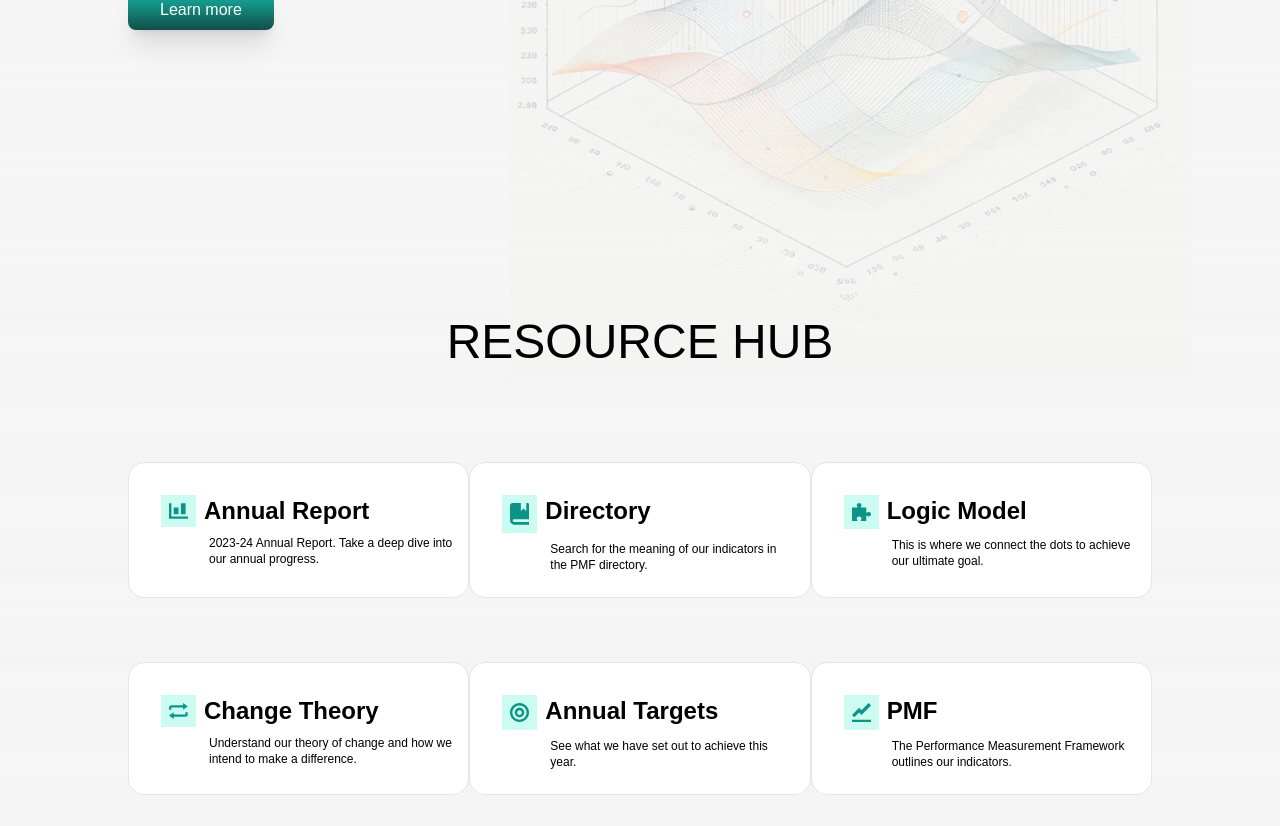
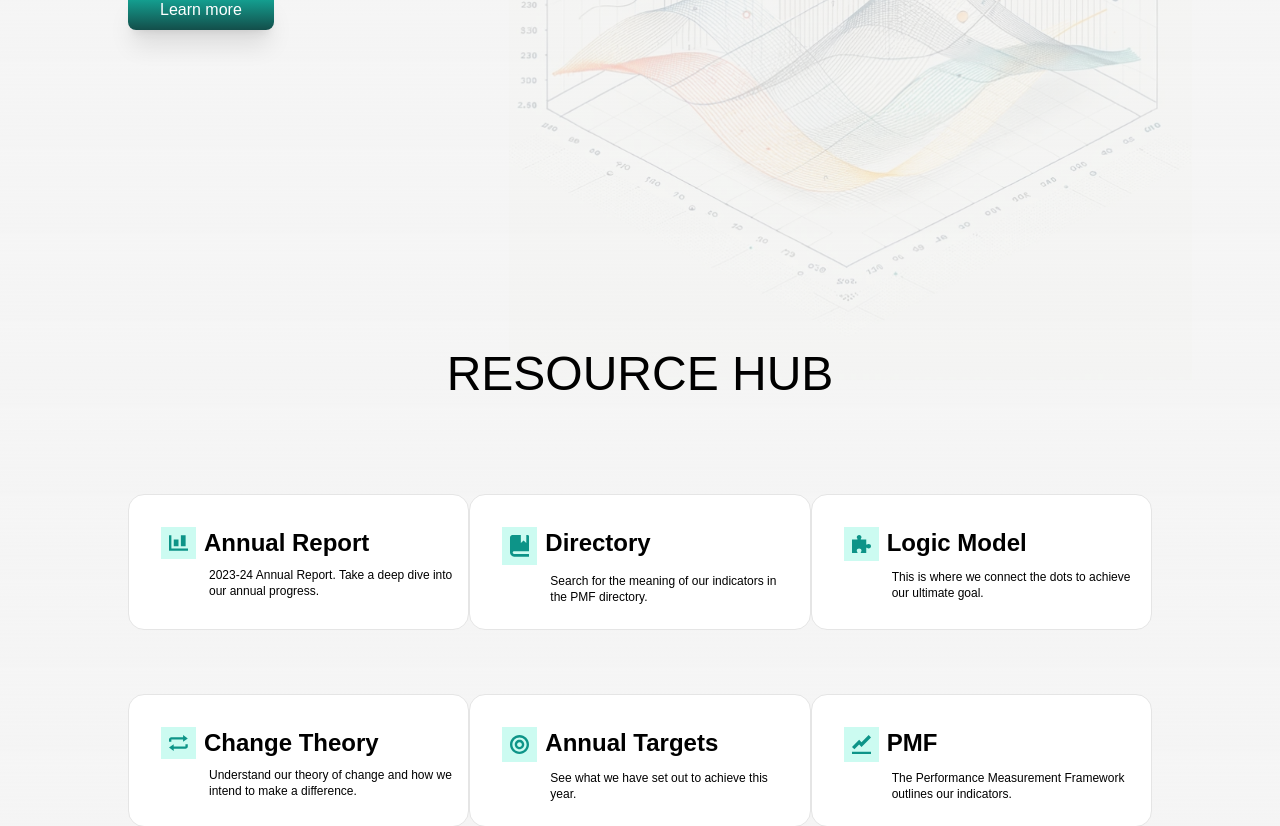
Before and after one commit to rosennabs/surveysalud, a Next.js app: page / in a window 1280 px wide. Shown: the part 500-1326 px from the top of the page. Built offline with nearby package versions, Linux system fonts and the light colour scheme.

Commit message:
Scroll to resource hub section when resource is clicked

```diff
--- a/src/app/page.tsx
+++ b/src/app/page.tsx
@@ -76,9 +76,9 @@ export default function Home() {
 
       {/* Section: Resource Hub */}
 
-      <section className="flex flex-col items-center mx-32">
+      <section id="resource-hub" className="flex flex-col items-center mx-32 mt-48">
 
-        <h1 className="text-5xl text-black mt-48 pb-8 z-10">RESOURCE HUB</h1>
+        <h1 className="text-5xl text-black pb-8 mt-8 z-10">RESOURCE HUB</h1>
 
         <div className="flex flex-row justify-between text-black w-full z-10 mt-16">
           <div
--- a/src/components/DropDown.tsx
+++ b/src/components/DropDown.tsx
@@ -2,7 +2,7 @@ import React from 'react';
 import styled from 'styled-components';
 
 const DropDownContainer = styled.div`
-  background-color: white;
+  background-color: #f0fdfa;
   width: 180px;
   position: absolute;
   cursor: pointer;
--- a/src/components/Header.tsx
+++ b/src/components/Header.tsx
@@ -29,6 +29,11 @@ export default function Header() {
   const handleNavClick = (nav: string) => {
     setActiveNav(nav);
     nav === "about" ? setDropdownMenu(!dropdownMenu) : setDropdownMenu(false);
+
+    if (nav === "resources") {
+      const resourceHubElement = document.getElementById("resource-hub");
+      resourceHubElement && resourceHubElement.scrollIntoView({ behavior: "smooth" });
+    }
   };
 
   const handleLogout = (button: string) => {
@@ -105,14 +110,13 @@ export default function Header() {
           </div>
         </Link>
 
-        <Link href="/resources">
           <div
             onClick={() => handleNavClick("resources")}
-            className={activeNav === "resources" ? activeNavClassName : "mr-8"}
+          className={activeNav === "resources" ? activeNavClassName : "mr-8 cursor-pointer"}
           >
             Resources
           </div>
-        </Link>
+
 
         <Link href='/program'>
           <div onClick={() => handleNavClick('program')} className={activeNav === 'program' ? activeNavClassName : 'mr-8'}>
```
